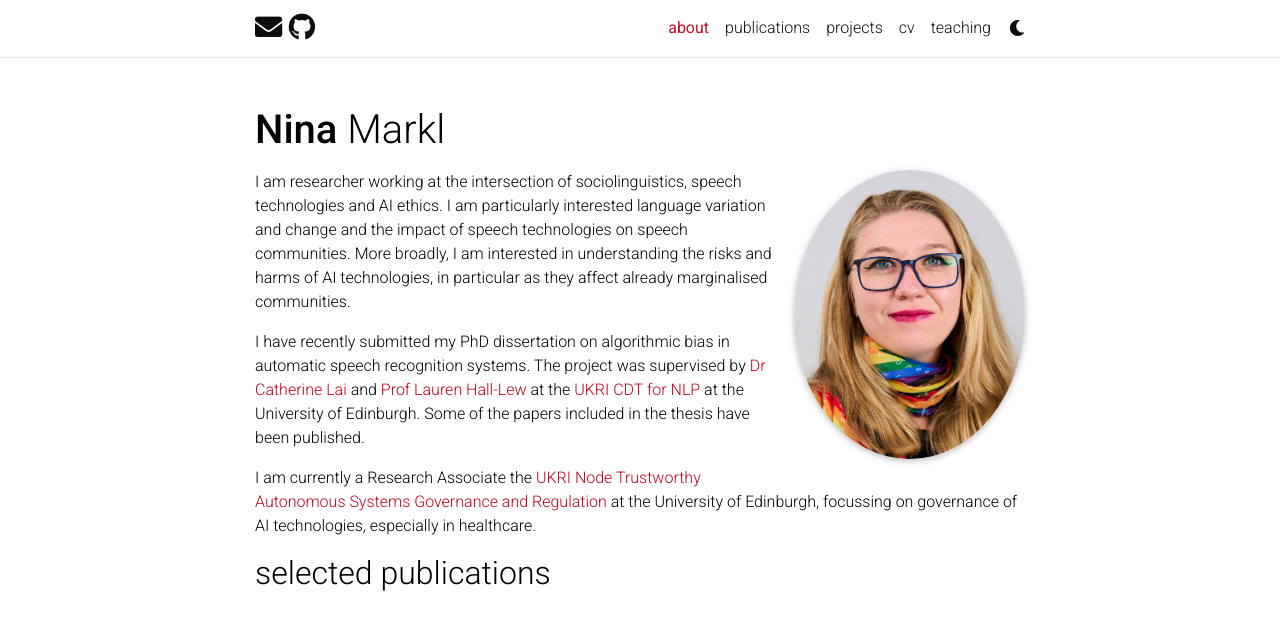
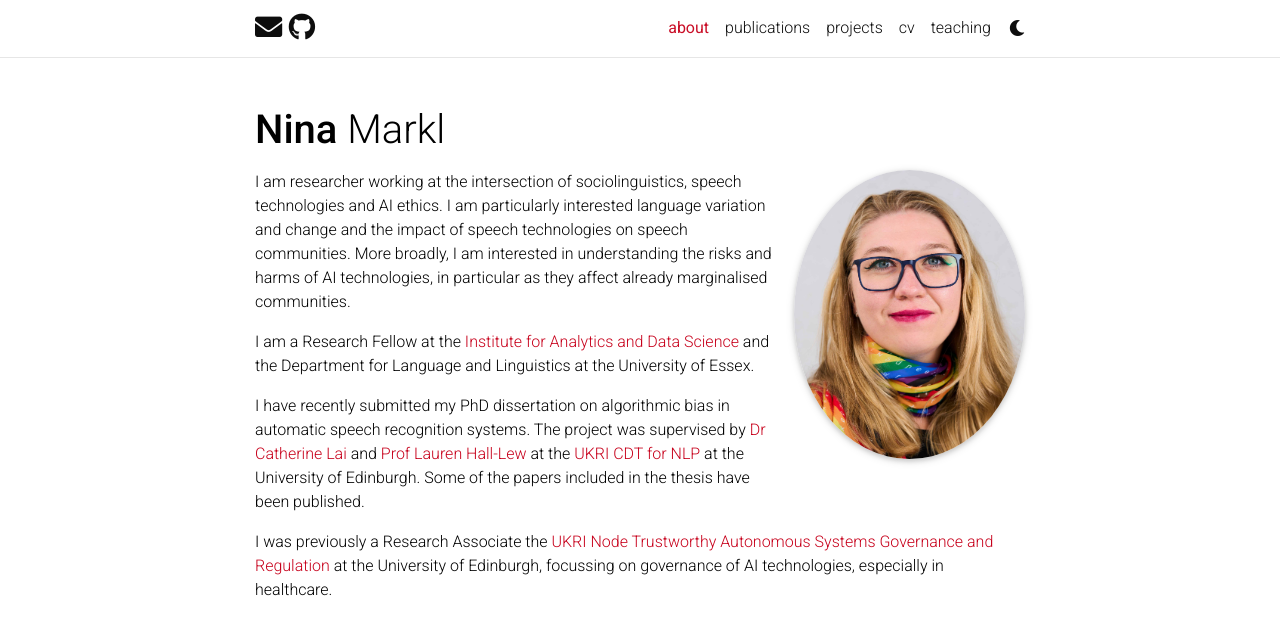
Before and after one commit to ninamarkl/ninamarkl.github.io, a Jekyll site: the page built from _pages/about.md, in a window 1280 px wide and 954 px high, cut to the strip 0-620 px from the top of the window. Built offline with Jekyll 4.4.1, drawn with Linux system fonts in a browser that asks for light colours; full-size pictures stand in for the smaller copies a plugin makes; comment, search, counter and statistics services are not loaded; a style sheet for code colours, icons or effects is not loaded.

Commit message:
Update about.md

```diff
--- a/_pages/about.md
+++ b/_pages/about.md
@@ -18,9 +18,11 @@ social: true  # includes social icons at the bottom of the page
 
 I am researcher working at the intersection of sociolinguistics, speech technologies and AI ethics. I am particularly interested language variation and change and the impact of speech technologies on speech communities. More broadly, I am interested in understanding the risks and harms of AI technologies, in particular as they affect already marginalised communities.
 
+I am a Research Fellow at the [Institute for Analytics and Data Science](https://www.essex.ac.uk/centres-and-institutes/institute-for-analytics-and-data-science) and the Department for Language and Linguistics at the University of Essex.
+
 I have recently submitted my PhD dissertation on algorithmic bias in automatic speech recognition systems. The project was supervised by [Dr Catherine Lai](https://homepages.inf.ed.ac.uk/clai/) and [Prof Lauren Hall-Lew](https://www.laurenhall-lew.com/) at the [UKRI CDT for NLP](https://web.inf.ed.ac.uk/cdt/natural-language-processing) at the University of Edinburgh. Some of the papers included in the thesis have been published.
 
-I am currently a Research Associate the [UKRI Node Trustworthy Autonomous Systems Governance and Regulation](https://web.inf.ed.ac.uk/tas) at the University of Edinburgh, focussing on governance of AI technologies, especially in healthcare.
+I was previously a Research Associate the [UKRI Node Trustworthy Autonomous Systems Governance and Regulation](https://web.inf.ed.ac.uk/tas) at the University of Edinburgh, focussing on governance of AI technologies, especially in healthcare.
 
 <!--
 Write your biography here. Tell the world about yourself. Link to your favorite [subreddit](http://reddit.com). You can put a picture in, too. The code is already in, just name your picture `prof_pic.jpg` and put it in the `img/` folder.test
```
